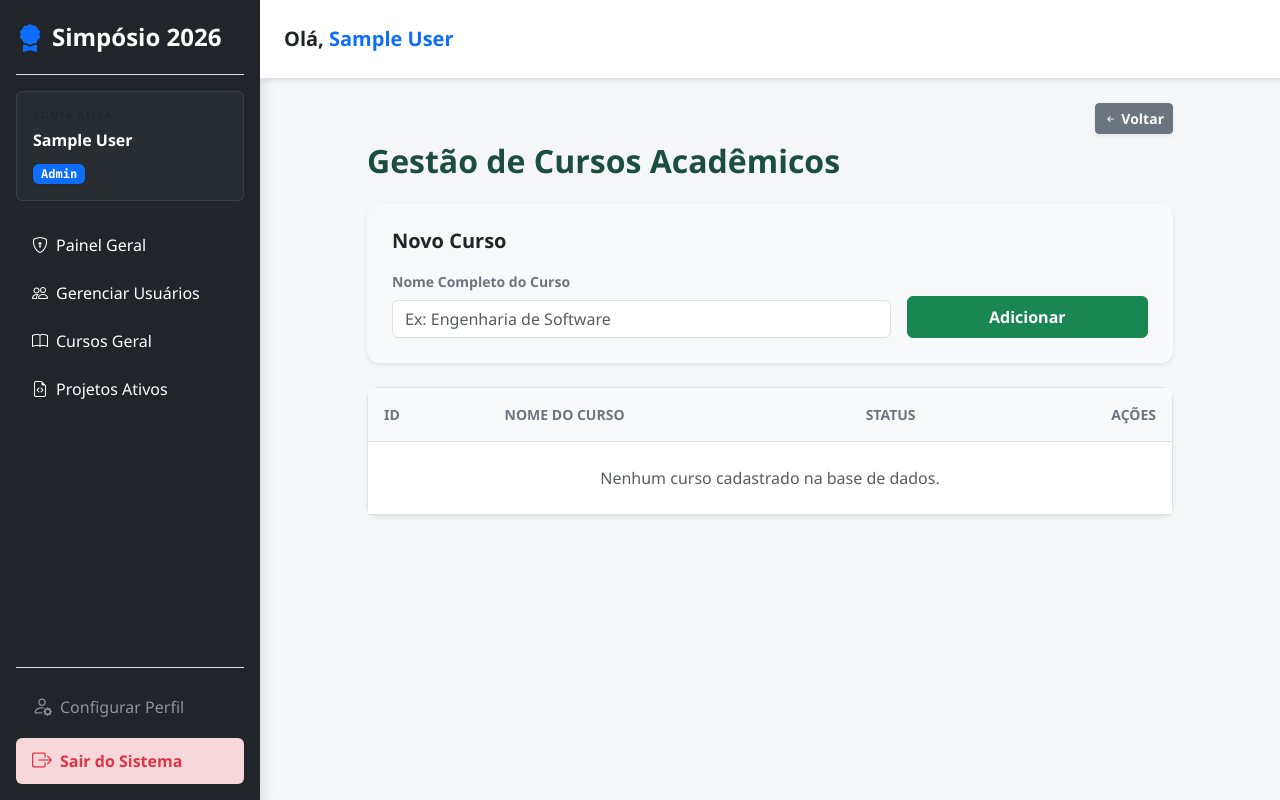
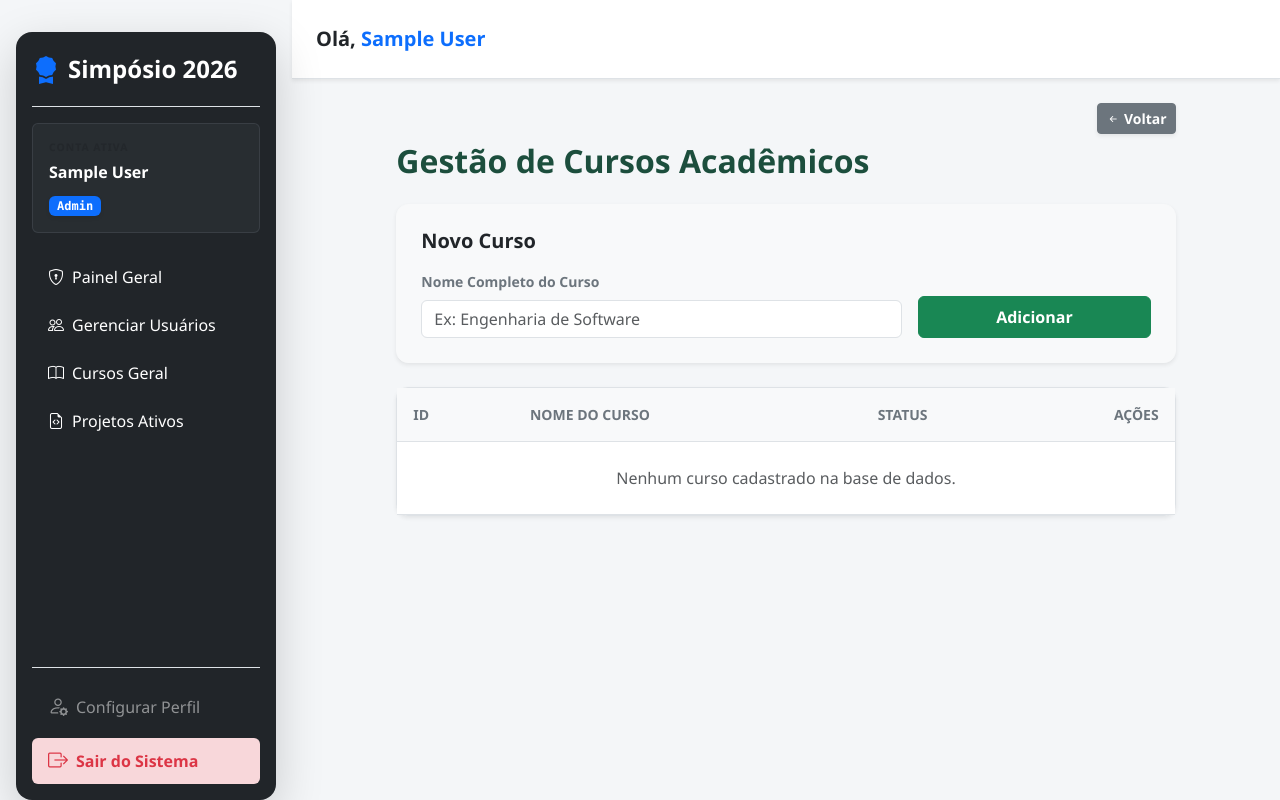
Before and after one commit to DannLogan/Rev_pj26, a Flask app: page /admin/cursos in a window 1280 px wide. Run offline with Flask 3, Linux system fonts and the light colour scheme; the visitor is signed in with stand-in values (Sample User, id 1); data that the repository does not hold is empty; some libraries are stand-ins or nearby versions.

Commit message:
style: refatorado base.html com classe dinamica e corrigido layout flutuante da sidebar

```diff
--- a/templates/base.html
+++ b/templates/base.html
@@ -22,13 +22,35 @@
             display: flex;
             flex-direction: column;
             font-family: 'Segoe UI', system-ui, sans-serif;
+            overflow-x: hidden;
         }
         .bg-primario-evento { background-color: var(--cor-primaria) !important; }
         .text-primario-evento { color: var(--cor-primaria) !important; }
         .btn-acao-evento { background-color: var(--cor-acao) !important; color: white !important; border: none; }
         .btn-acao-evento:hover { filter: brightness(1.1); }
-        .wrapper { display: flex; width: 100%; align-items: stretch; }
-        #main-content { width: 100%; min-height: 100vh; display: flex; flex-direction: column; }
+
+        .wrapper {
+            display: flex;
+            width: 100%;
+            align-items: stretch;
+            position: relative;
+        }
+
+        /* Regra base para o conteúdo principal */
+        #main-content {
+            width: 100%;
+            min-height: 100vh;
+            display: flex;
+            flex-direction: column;
+            transition: all 0.3s ease;
+        }
+
+        /* CSS 100% Puro: Só aplica o recuo se a classe 'com-sidebar' estiver ativa no wrapper */
+        .wrapper.com-sidebar #main-content {
+            width: calc(100% - 292px);
+            margin-left: 292px;
+        }
+
         .card { border: none; border-radius: 12px; }
         .animate-fade-in { animation: fadeIn 0.3s ease-in-out; }
 
@@ -43,7 +65,7 @@
 
     {% include 'componentes/_alertas.html' %}
 
-    <div class="wrapper">
+    <div class="wrapper {% if session.get('usuario_id') %}com-sidebar{% endif %}">
         {% if session.get('usuario_id') %}
             {% block sidebar %}
                 {% include 'componentes/_sidebar.html' %}
--- a/templates/componentes/_sidebar.html
+++ b/templates/componentes/_sidebar.html
@@ -1,8 +1,8 @@
-<div class="offcanvas-md offcanvas-start bg-dark text-white p-3 shadow d-flex flex-column"
+<div class="offcanvas-md offcanvas-start bg-dark text-white p-3 shadow d-flex flex-column rounded-4 m-3 shadow-lg"
      tabindex="-1"
      id="sidebarMenu"
      aria-labelledby="sidebarMenuLabel"
-     style="min-width: 260px; max-height: 100vh; overflow-y: auto;">
+     style="min-width: 260px; height: calc(100vh - 32px); position: fixed !important; top: 16px; left: 0; z-index: 1040; overflow-y: auto;">
 
     <div class="d-flex align-items-center justify-content-between mb-3 pb-3 border-bottom flex-shrink-0">
         <div class="d-flex align-items-center gap-2">
```
